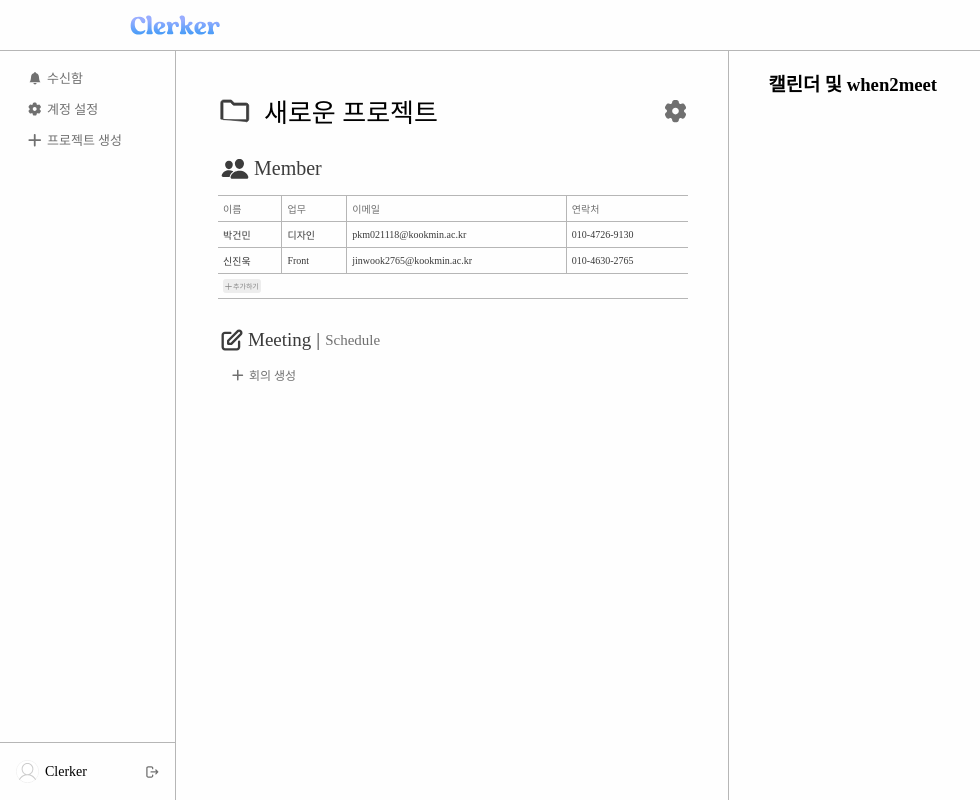
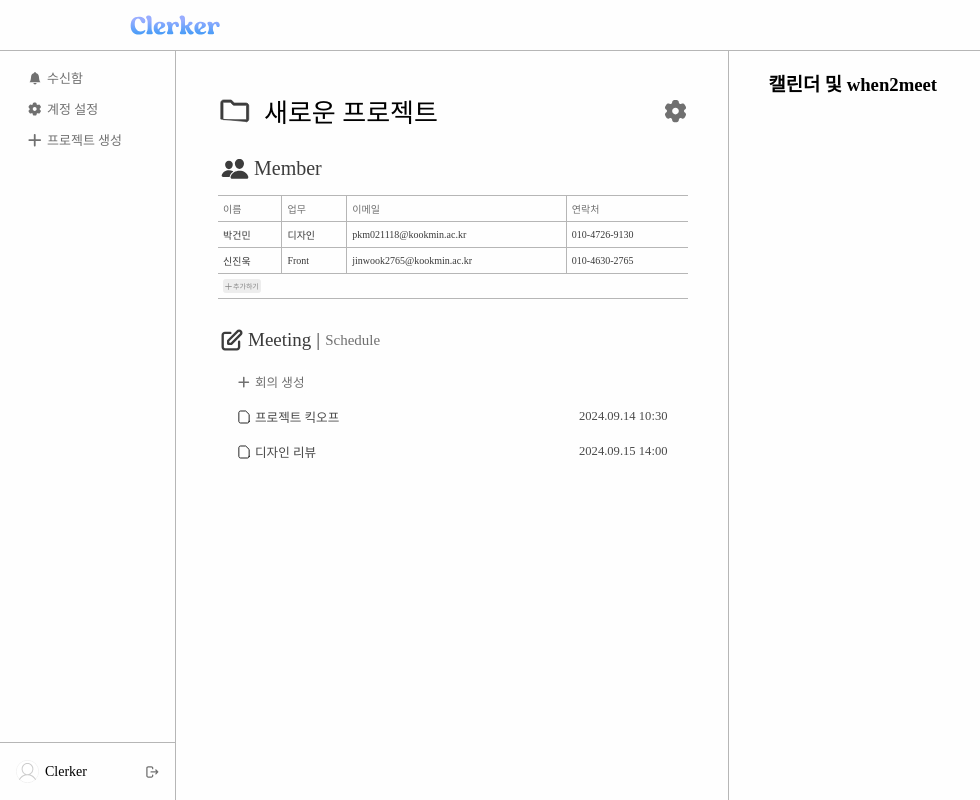
Before and after one commit to D-X-W-Clerker/clerker-frontend, a React (Create React App) app: page /project-detail in a window 1280 px wide. Shown: the whole page, without its empty margins (0-980 px from the left). Built offline with nearby package versions, Linux system fonts and the light colour scheme; a web font is replaced by a local one.

Commit message:
feat: Meeting, Schedule 컴포넌트 파일 구현

```diff
--- a/src/components/button/MeetCreateButton.tsx
+++ b/src/components/button/MeetCreateButton.tsx
@@ -3,14 +3,21 @@ import styled from 'styled-components';
 import { ItemsCenterRow, ItemsCenterStartRow } from '../../styles/FlexModule';
 import { AddIcon } from '../../assets';
 
-const Container = styled(ItemsCenterStartRow)``;
+const Container = styled(ItemsCenterStartRow)`
+  padding: 3px 17px;
+`;
 
 const ContentArea = styled(ItemsCenterRow)`
   background-color: var(--background-color);
   gap: 5px;
-  font-size: 12px;
+  font-size: 12.6px;
   color: #707070;
+  padding: 3px 3px;
+  border-radius: 5px;
   cursor: pointer;
+  &:hover {
+    background-color: #f0f0f0;
+  }
 `;
 
 const SvgImage = styled.img`
--- /dev/null
+++ b/src/components/file/EventFile.tsx
@@ -0,0 +1,56 @@
+import React from 'react';
+import styled from 'styled-components';
+import { ItemsCenterSpaceRow, ItemsCenterRow } from '../../styles/FlexModule';
+import { FileIcon } from '../../assets';
+import FormatDateTime from '../../utils/FormatDataTime';
+
+// -- 인터페이스 --
+interface MeetFileProps {
+  meetingName: string;
+  dateTime: string; // 백엔드에서 받아오는 날짜와 시간 (ISO 형식)
+}
+
+// -- 스타일 컴포넌트 --
+const Container = styled(ItemsCenterSpaceRow)`
+  width: 100%;
+  box-sizing: border-box;
+  padding: 6px 20px;
+  border-radius: 8px;
+  cursor: pointer;
+  &:hover {
+    background-color: #f0f0f0;
+  }
+`;
+
+const FileInfo = styled(ItemsCenterRow)`
+  gap: 5px;
+`;
+
+const MeetingName = styled.span`
+  color: #494949;
+  font-size: 12.6px;
+`;
+
+const DateTime = styled.span`
+  color: #494949;
+  font-size: 12.6px;
+`;
+
+const SvgImage = styled.img`
+  width: 12px;
+  height: 14px;
+`;
+
+const EventFile: React.FC<MeetFileProps> = ({ meetingName, dateTime }) => {
+  return (
+    <Container>
+      <FileInfo>
+        <SvgImage src={FileIcon} />
+        <MeetingName>{meetingName}</MeetingName>
+      </FileInfo>
+      <DateTime>{FormatDateTime(dateTime)}</DateTime>
+    </Container>
+  );
+};
+
+export default EventFile;
--- /dev/null
+++ b/src/components/file/index.ts
@@ -0,0 +1,4 @@
+import EventFile from './EventFile';
+
+// eslint-disable-next-line import/prefer-default-export
+export { EventFile };
--- a/src/components/index.ts
+++ b/src/components/index.ts
@@ -9,3 +9,4 @@ export * from './common';
 export * from './folder';
 export * from './table';
 export * from './button';
+export * from './file';
--- a/src/pages/ProjectDetailPage.tsx
+++ b/src/pages/ProjectDetailPage.tsx
@@ -9,6 +9,7 @@ import {
   ContentTitle,
   Tab,
   MeetCreateButton,
+  EventFile,
 } from '../components';
 
 const Container = styled(FlexRow)`
@@ -52,14 +53,13 @@ const MemberTab = styled(ItemsCenterRow)`
 const ContentTabArea = styled(FlexCol)``;
 
 const ContentFileArea = styled(FlexCol)`
-  padding-left: 14px;
-  gap: 5px;
+  gap: 4px;
 `;
 
 // 오른쪽 영역
 const RightContentArea = styled(ContentArea)``;
 
-const DummyData = [
+const MemberDummyData = [
   {
     name: '박건민',
     role: '디자인',
@@ -71,6 +71,19 @@ const DummyData = [
     role: 'Front',
     email: 'jinwook2765@kookmin.ac.kr',
     contact: '010-4630-2765',
+  },
+];
+
+const MeetingDummyData = [
+  {
+    id: '1',
+    meetingName: '프로젝트 킥오프',
+    dateTime: '2024-09-14T10:30:00',
+  },
+  {
+    id: '2',
+    meetingName: '디자인 리뷰',
+    dateTime: '2024-09-15T14:00:00',
   },
 ];
 
@@ -87,14 +100,26 @@ const ProjectDetailPage: React.FC = () => {
               <SvgIcon src={MemberIcon} />
               Member
             </MemberTab>
-            <MemberTable data={DummyData} />
+            <MemberTable data={MemberDummyData} />
             <MemberAddButton />
           </MemberTableArea>
           <ContentTabArea>
             <Tab activeTab={activeTab} onClickTab={setActiveTab} />
             <ContentFileArea>
-              {activeTab === 'meeting' && <MeetCreateButton />}
-              {/* 파일 컴포넌트 */}
+              {activeTab === 'meeting' && (
+                <>
+                  <MeetCreateButton />
+                  {MeetingDummyData.map((meeting) => {
+                    return (
+                      <EventFile
+                        key={meeting.id}
+                        meetingName={meeting.meetingName}
+                        dateTime={meeting.dateTime}
+                      />
+                    );
+                  })}
+                </>
+              )}
             </ContentFileArea>
           </ContentTabArea>
         </LeftContentArea>
--- /dev/null
+++ b/src/utils/FormatDataTime.ts
@@ -0,0 +1,11 @@
+const FormatDateTime = (dateTime: string): string => {
+  const date = new Date(dateTime);
+  const year = date.getFullYear();
+  const month = String(date.getMonth() + 1).padStart(2, '0');
+  const day = String(date.getDate()).padStart(2, '0');
+  const hours = String(date.getHours()).padStart(2, '0');
+  const minutes = String(date.getMinutes()).padStart(2, '0');
+  return `${year}.${month}.${day} ${hours}:${minutes}`;
+};
+
+export default FormatDateTime;
```
